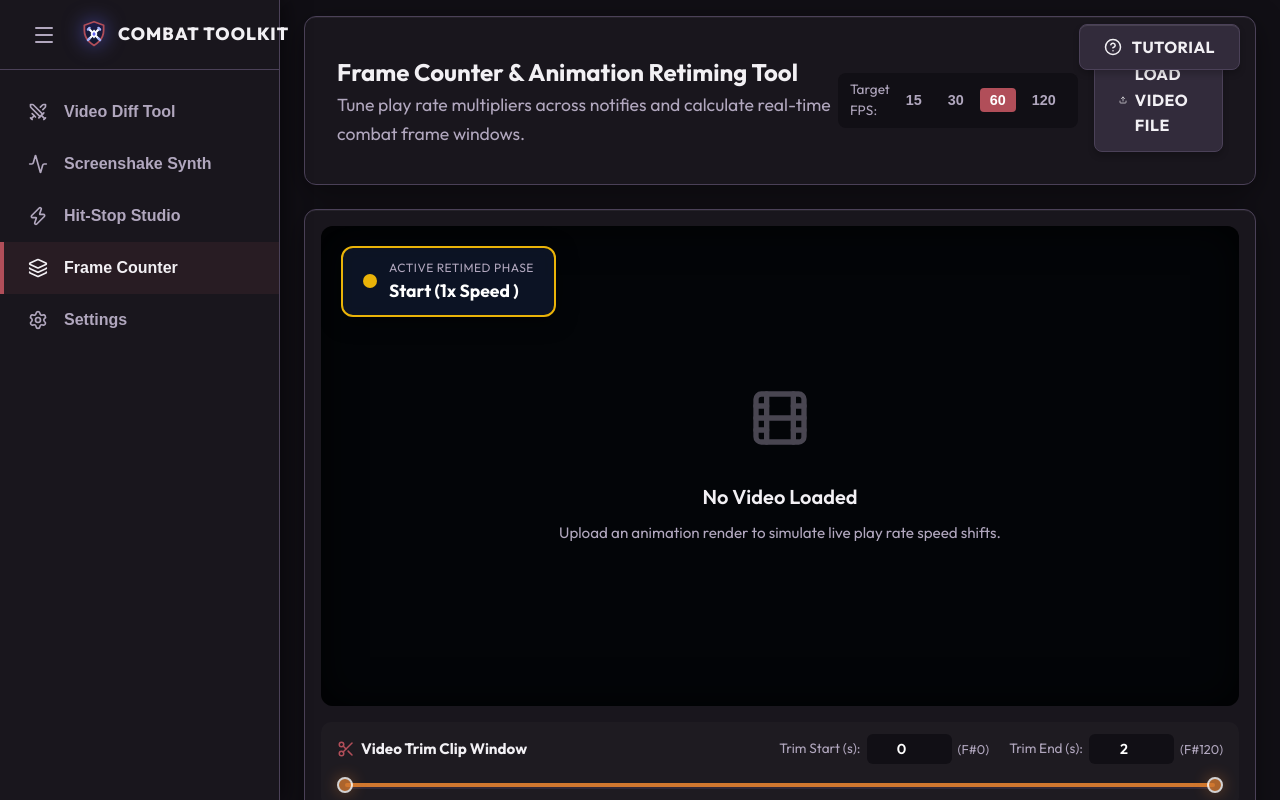
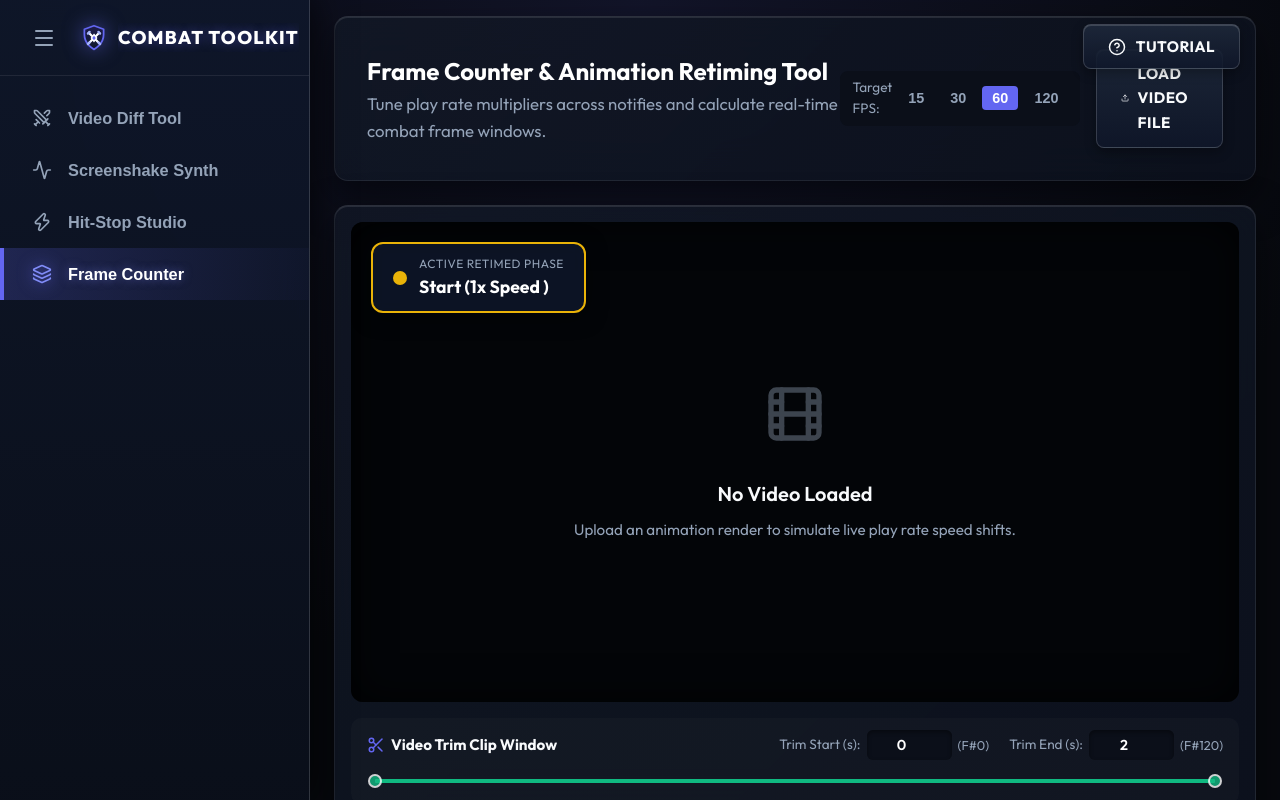
Before and after one commit to nadirlatif532/Video-diff-tool, a React (Vite) app: page / in a window 1280 px wide. Built offline with nearby package versions, Linux system fonts and the light colour scheme.

Commit message:
Widen sidebar to 310px, remove settings, and overhaul app styling with rich AAA 3D glassmorphic aesthetics

```diff
--- a/src/App.jsx
+++ b/src/App.jsx
@@ -106,14 +106,6 @@ export default function App() {
             <Layers size={20} />
             {sidebarOpen && <span>Frame Counter</span>}
           </button>
-
-          <button
-            className={`nav-item ${activeModule === 'settings' ? 'active' : ''}`}
-            onClick={() => setActiveModule('settings')}
-          >
-            <Settings size={20} />
-            {sidebarOpen && <span>Settings</span>}
-          </button>
         </nav>
       </aside>
 
@@ -140,14 +132,6 @@ export default function App() {
         {activeModule === 'screenshake' && <ScreenShakeTool />}
         {activeModule === 'hitstop' && <HitStopTool />}
         {activeModule === 'retime' && <AnimRetimeTool />}
-        {activeModule === 'settings' && (
-          <div className="app-container">
-            <div className="glass-panel">
-              <h2>Settings</h2>
-              <p className="subtitle">Module settings will go here.</p>
-            </div>
-          </div>
-        )}
       </main>
     </div>
   );
--- a/src/index.css
+++ b/src/index.css
@@ -1,53 +1,26 @@
 @import url('https://fonts.googleapis.com/css2?family=Outfit:wght@400;500;600;700;800&display=swap');
 
 :root {
-  /* Muted Olive */
-  --muted-olive-50: #f3f7ed; --muted-olive-100: #e7efdc; --muted-olive-200: #cfe0b8;
-  --muted-olive-300: #b6d095; --muted-olive-400: #9ec171; --muted-olive-500: #86b14e;
-  --muted-olive-600: #6b8e3e; --muted-olive-700: #506a2f; --muted-olive-800: #36471f;
-  --muted-olive-900: #1b2310; --muted-olive-950: #13190b;
+  /* Rich AAA Dark Theme Palette */
+  --bg-dark: #07090e;
+  --bg-main: #0b0f19;
+  --bg-panel: rgba(18, 24, 38, 0.75);
+  --bg-panel-solid: #121826;
+  --bg-panel-hover: rgba(30, 41, 59, 0.8);
 
-  /* Sandy Clay */
-  --sandy-clay-50: #faf1ea; --sandy-clay-100: #f6e4d5; --sandy-clay-200: #ecc9ac;
-  --sandy-clay-300: #e3ae82; --sandy-clay-400: #d99359; --sandy-clay-500: #d0772f;
-  --sandy-clay-600: #a66026; --sandy-clay-700: #7d481c; --sandy-clay-800: #533013;
-  --sandy-clay-900: #2a1809; --sandy-clay-950: #1d1107;
+  --border: rgba(255, 255, 255, 0.08);
+  --border-light: rgba(255, 255, 255, 0.16);
 
-  /* Toasted Almond */
-  --toasted-almond-50: #f8f2ed; --toasted-almond-100: #f0e4db; --toasted-almond-200: #e1cab7;
-  --toasted-almond-300: #d3af92; --toasted-almond-400: #c4956e; --toasted-almond-500: #b57a4a;
-  --toasted-almond-600: #91623b; --toasted-almond-700: #6d492c; --toasted-almond-800: #48311e;
-  --toasted-almond-900: #24180f; --toasted-almond-950: #19110a;
+  --text-main: #f8fafc;
+  --text-muted: #94a3b8;
+  --text-accent: #818cf8;
 
-  /* Wine Plum */
-  --wine-plum-50: #f7edee; --wine-plum-100: #efdcde; --wine-plum-200: #e0b8bd;
-  --wine-plum-300: #d0959c; --wine-plum-400: #c1717b; --wine-plum-500: #b14e59;
-  --wine-plum-600: #8e3e48; --wine-plum-700: #6a2f36; --wine-plum-800: #471f24;
-  --wine-plum-900: #231012; --wine-plum-950: #190b0d;
+  --primary: #6366f1;
+  --primary-hover: #4f46e5;
+  --primary-active: #4338ca;
 
-  /* Shadow Grey */
-  --shadow-grey-50: #f2f0f4; --shadow-grey-100: #e5e2e9; --shadow-grey-200: #cbc4d4;
-  --shadow-grey-300: #b1a7be; --shadow-grey-400: #978aa8; --shadow-grey-500: #7d6c93;
-  --shadow-grey-600: #645775; --shadow-grey-700: #4b4158; --shadow-grey-800: #322b3b;
-  --shadow-grey-900: #19161d; --shadow-grey-950: #110f15;
-
-  /* Semantic Mapping */
-  --bg-main: var(--shadow-grey-950);
-  --bg-panel: var(--shadow-grey-900);
-  --bg-panel-hover: var(--shadow-grey-800);
-  --border: var(--shadow-grey-700);
-  --border-light: var(--shadow-grey-600);
-
-  --text-main: var(--shadow-grey-50);
-  --text-muted: var(--shadow-grey-300);
-  --text-accent: var(--sandy-clay-300);
-
-  --primary: var(--wine-plum-500);
-  --primary-hover: var(--wine-plum-400);
-  --primary-active: var(--wine-plum-600);
-
-  --accent: var(--sandy-clay-500);
-  --success: var(--muted-olive-500);
+  --accent: #f59e0b;
+  --success: #10b981;
 }
 
 * {
@@ -59,9 +32,12 @@
 body {
   margin: 0;
   font-family: 'Outfit', system-ui, -apple-system, BlinkMacSystemFont, 'Segoe UI', Roboto, Oxygen, Ubuntu, Cantarell, 'Open Sans', 'Helvetica Neue', sans-serif;
-  background-color: var(--bg-main);
+  background-color: var(--bg-dark);
+  background-image: radial-gradient(circle at 50% 0%, rgba(99, 102, 241, 0.12) 0%, rgba(7, 9, 14, 1) 70%);
+  background-attachment: fixed;
   color: var(--text-main);
   line-height: 1.6;
+  -webkit-font-smoothing: antialiased;
 }
 
 /* Base App Layout */
@@ -71,19 +47,22 @@ body {
   overflow: hidden;
 }
 
+/* Wider, Richer Sidebar */
 .sidebar {
-  width: 280px;
-  background-color: var(--bg-panel);
-  border-right: 1px solid var(--border);
+  width: 310px;
+  background: linear-gradient(180deg, rgba(15, 23, 42, 0.95) 0%, rgba(10, 15, 26, 0.98) 100%);
+  backdrop-filter: blur(16px);
+  border-right: 1px solid var(--border-light);
   display: flex;
   flex-direction: column;
-  box-shadow: 4px 0 20px rgba(0,0,0,0.5);
+  box-shadow: 6px 0 30px rgba(0, 0, 0, 0.6);
   z-index: 50;
+  transition: width 0.25s cubic-bezier(0.4, 0, 0.2, 1);
 }
 .sidebar.collapsed { width: 80px; }
 
 .sidebar-header {
-  height: 70px;
+  height: 76px;
   display: flex;
   align-items: center;
   padding: 0 24px;
@@ -91,13 +70,14 @@ body {
   gap: 16px;
 }
 .sidebar-header h2 {
-  font-size: 1.1rem;
+  font-size: 1.15rem;
   font-weight: 800;
   text-transform: uppercase;
-  letter-spacing: 1px;
-  color: var(--text-main);
+  letter-spacing: 1.2px;
+  color: #fff;
   white-space: nowrap;
   overflow: hidden;
+  text-shadow: 0 0 12px rgba(99, 102, 241, 0.5);
 }
 .sidebar.collapsed .sidebar-header { padding: 0; justify-content: center; }
 
@@ -105,7 +85,7 @@ body {
   display: flex;
   align-items: center;
   gap: 16px;
-  padding: 16px 24px;
+  padding: 16px 28px;
   color: var(--text-muted);
   background: transparent;
   border: none;
@@ -113,19 +93,28 @@ body {
   cursor: pointer;
   width: 100%;
   text-align: left;
-  font-size: 1rem;
+  font-size: 1.02rem;
   font-weight: 600;
-  transition: all 0.2s;
+  transition: all 0.2s ease;
+  position: relative;
 }
 .sidebar.collapsed .nav-item { padding: 16px; justify-content: center; border-left: none; }
+
 .nav-item:hover {
-  background-color: var(--bg-panel-hover);
-  color: var(--text-main);
+  background: linear-gradient(90deg, rgba(255, 255, 255, 0.05) 0%, transparent 100%);
+  color: #fff;
 }
+
+/* Rich Active Nav Item with Glow */
 .nav-item.active {
-  background-color: rgba(177, 78, 89, 0.1); /* wine-plum-500 with opacity */
-  color: var(--text-main);
+  background: linear-gradient(90deg, rgba(99, 102, 241, 0.22) 0%, rgba(99, 102, 241, 0.03) 100%);
+  color: #fff;
   border-left-color: var(--primary);
+  text-shadow: 0 0 10px rgba(129, 140, 248, 0.5);
+}
+.nav-item.active svg {
+  color: var(--text-accent);
+  filter: drop-shadow(0 0 8px rgba(99, 102, 241, 0.8));
 }
 
 .main-content {
@@ -151,6 +140,12 @@ h1 {
   margin-bottom: 0.5rem;
 }
 
+h2 {
+  font-size: 1.5rem;
+  font-weight: 700;
+  color: #fff;
+}
+
 h3 {
   font-size: 1.1rem;
   text-transform: uppercase;
@@ -161,16 +156,23 @@ h3 {
 
 .subtitle {
   color: var(--text-muted);
-  font-size: 1.1rem;
+  font-size: 1.05rem;
 }
 
-/* Panels */
+/* Rich 3D Glassmorphic Panels */
 .glass-panel {
-  background: var(--bg-panel);
+  background: linear-gradient(135deg, rgba(18, 24, 38, 0.85) 0%, rgba(12, 17, 29, 0.92) 100%);
+  backdrop-filter: blur(20px);
   border: 1px solid var(--border);
-  border-radius: 12px;
+  border-top: 1px solid rgba(255, 255, 255, 0.12);
+  border-radius: 14px;
   padding: 32px;
-  box-shadow: 0 8px 30px rgba(0,0,0,0.4), inset 0 1px 0 rgba(255,255,255,0.05);
+  box-shadow: 0 16px 40px rgba(0, 0, 0, 0.5), inset 0 1px 0 rgba(255, 255, 255, 0.1);
+  transition: border-color 0.2s, box-shadow 0.2s;
+}
+
+.glass-panel:hover {
+  border-color: rgba(255, 255, 255, 0.14);
 }
 
 /* Inputs and Controls */
@@ -188,32 +190,34 @@ h3 {
   letter-spacing: 0.5px;
 }
 
-input[type="number"], select {
-  background: var(--shadow-grey-800);
+input[type="number"], input[type="text"], select {
+  background: rgba(15, 23, 42, 0.8);
   border: 1px solid var(--border);
   color: var(--text-main);
   padding: 12px 16px;
   font-size: 1rem;
   font-family: inherit;
   font-weight: 600;
-  border-radius: 6px;
+  border-radius: 8px;
   outline: none;
-  transition: border-color 0.2s, box-shadow 0.2s;
+  transition: all 0.2s ease;
+  box-shadow: inset 0 2px 4px rgba(0, 0, 0, 0.4);
 }
 
-input[type="number"]:focus, select:focus {
-  border-color: var(--accent);
-  box-shadow: 0 0 0 3px rgba(208, 119, 47, 0.2);
+input[type="number"]:focus, input[type="text"]:focus, select:focus {
+  border-color: var(--primary);
+  box-shadow: inset 0 2px 4px rgba(0, 0, 0, 0.4), 0 0 0 3px rgba(99, 102, 241, 0.25);
 }
 
-/* Buttons */
+/* Premium 3D Elevated Buttons */
 .btn {
-  background: var(--shadow-grey-800);
+  background: linear-gradient(180deg, rgba(30, 41, 59, 0.9) 0%, rgba(15, 23, 42, 0.9) 100%);
   color: var(--text-main);
-  border: 1px solid var(--border);
+  border: 1px solid var(--border-light);
+  border-top: 1px solid rgba(255, 255, 255, 0.2);
   padding: 12px 24px;
   font-family: inherit;
-  font-size: 1rem;
+  font-size: 0.95rem;
   font-weight: 700;
   border-radius: 8px;
   cursor: pointer;
@@ -221,35 +225,44 @@ input[type="number"]:focus, select:focus {
   align-items: center;
   justify-content: center;
   gap: 10px;
-  transition: all 0.2s ease-out;
-  box-shadow: 0 4px 6px rgba(0,0,0,0.2), inset 0 1px 0 rgba(255,255,255,0.1);
+  transition: all 0.2s cubic-bezier(0.4, 0, 0.2, 1);
+  box-shadow: 0 4px 12px rgba(0, 0, 0, 0.3), inset 0 1px 0 rgba(255, 255, 255, 0.15);
   text-transform: uppercase;
   letter-spacing: 0.5px;
 }
 
-.btn:hover {
-  background: var(--shadow-grey-700);
-  border-color: var(--border-light);
+.btn:hover:not(:disabled) {
+  background: linear-gradient(180deg, rgba(51, 65, 85, 0.95) 0%, rgba(30, 41, 59, 0.95) 100%);
+  border-color: rgba(255, 255, 255, 0.3);
   transform: translateY(-2px);
-  box-shadow: 0 6px 12px rgba(0,0,0,0.3), inset 0 1px 0 rgba(255,255,255,0.1);
+  box-shadow: 0 8px 20px rgba(0, 0, 0, 0.4), inset 0 1px 0 rgba(255, 255, 255, 0.25);
+  color: #fff;
 }
 
-.btn:active {
+.btn:active:not(:disabled) {
   transform: translateY(1px);
-  box-shadow: 0 1px 2px rgba(0,0,0,0.4);
+  box-shadow: 0 2px 4px rgba(0, 0, 0, 0.4);
 }
 
-.btn.primary {
-  background: var(--primary);
-  border-color: var(--wine-plum-400);
-  color: #fff;
-  box-shadow: 0 4px 15px rgba(177, 78, 89, 0.4), inset 0 1px 0 rgba(255,255,255,0.2);
+.btn:disabled {
+  opacity: 0.4;
+  cursor: not-allowed;
+  box-shadow: none;
 }
 
-.btn.primary:hover {
-  background: var(--primary-hover);
-  border-color: var(--wine-plum-300);
-  box-shadow: 0 6px 20px rgba(177, 78, 89, 0.6), inset 0 1px 0 rgba(255,255,255,0.2);
+/* Primary Vibrant Glowing Button */
+.btn-primary, .btn.primary {
+  background: linear-gradient(135deg, #6366f1 0%, #4f46e5 100%);
+  border-color: rgba(165, 180, 252, 0.4);
+  border-top-color: rgba(255, 255, 255, 0.4);
+  color: #fff;
+  box-shadow: 0 4px 20px rgba(99, 102, 241, 0.45), inset 0 1px 0 rgba(255, 255, 255, 0.3);
+}
+
+.btn-primary:hover:not(:disabled), .btn.primary:hover:not(:disabled) {
+  background: linear-gradient(135deg, #4f46e5 0%, #4338ca 100%);
+  border-color: rgba(165, 180, 252, 0.6);
+  box-shadow: 0 6px 25px rgba(99, 102, 241, 0.65), inset 0 1px 0 rgba(255, 255, 255, 0.4);
 }
 
 .icon-btn {
@@ -264,248 +277,37 @@ input[type="number"]:focus, select:focus {
   border-radius: 6px;
   transition: all 0.2s;
 }
+
 .icon-btn:hover {
-  background: var(--shadow-grey-800);
   color: var(--text-main);
+  background: rgba(255, 255, 255, 0.05);
 }
 
-.stack-btn {
-  background: var(--shadow-grey-800);
-  color: var(--text-muted);
-  border: 1px solid var(--border);
-  padding: 6px 16px;
-  font-family: inherit;
-  font-size: 0.85rem;
-  font-weight: 700;
-  border-radius: 6px;
-  cursor: pointer;
-  transition: all 0.2s;
-}
-
-.stack-btn:hover {
-  background: var(--shadow-grey-700);
-  color: var(--text-main);
-}
-
-.stack-btn.active {
-  background: var(--success);
-  color: #fff;
-  border-color: var(--muted-olive-400);
-  box-shadow: 0 0 15px rgba(134, 177, 78, 0.4);
-}
-
-/* Modals */
+/* Modal Overlay */
 .modal-overlay {
   position: fixed;
   inset: 0;
-  background: rgba(17, 15, 21, 0.85); /* shadow-grey-950 with opacity */
-  backdrop-filter: blur(4px);
+  background: rgba(3, 5, 8, 0.85);
+  backdrop-filter: blur(12px);
   display: flex;
   align-items: center;
   justify-content: center;
   z-index: 1000;
 }
+
 .modal-content {
-  background: var(--bg-panel);
-  border: 1px solid var(--border);
-  border-radius: 12px;
+  background: linear-gradient(135deg, #0f172a 0%, #090d16 100%);
+  border: 1px solid var(--border-light);
+  border-radius: 16px;
   padding: 40px;
   max-width: 600px;
   width: 90%;
-  box-shadow: 0 20px 50px rgba(0,0,0,0.8), inset 0 1px 0 rgba(255,255,255,0.05);
   position: relative;
+  box-shadow: 0 25px 50px rgba(0, 0, 0, 0.7), inset 0 1px 0 rgba(255, 255, 255, 0.15);
 }
+
 .modal-close {
   position: absolute;
   top: 20px;
   right: 20px;
 }
-
-/* Video Containers */
-.video-preview-container {
-  position: relative;
-  display: flex;
-  border-radius: 12px;
-  overflow: hidden;
-  box-shadow: 0 15px 40px rgba(0,0,0,0.6);
-  border: 1px solid var(--border);
-}
-
-/* Slider Overrides */
-.rc-slider-track { background-color: var(--accent) !important; }
-.rc-slider-handle {
-  border-color: #fff !important;
-  box-shadow: 0 0 15px rgba(208, 119, 47, 0.6) !important;
-  background-color: var(--accent) !important;
-  width: 16px !important;
-  height: 16px !important;
-  margin-top: -6px !important;
-}
-.rc-slider-rail { background-color: var(--shadow-grey-800) !important; box-shadow: inset 0 2px 4px rgba(0,0,0,0.3) !important; height: 6px !important; }
-
-/* Tooltips */
-.tooltip-wrap {
-  position: relative;
-  display: inline-flex;
-  align-items: center;
-  cursor: help;
-}
-.tooltip-wrap:hover .tooltip-content {
-  visibility: visible;
-  opacity: 1;
-}
-.tooltip-content {
-  visibility: hidden;
-  opacity: 0;
-  position: absolute;
-  bottom: 150%;
-  left: 50%;
-  transform: translateX(-50%);
-  background: var(--shadow-grey-800);
-  border: 1px solid var(--border-light);
-  color: var(--text-main);
-  padding: 12px 16px;
-  border-radius: 6px;
-  font-size: 0.85rem;
-  font-weight: 600;
-  text-transform: none;
-  letter-spacing: 0;
-  white-space: nowrap;
-  box-shadow: 0 10px 20px rgba(0,0,0,0.5);
-  z-index: 100;
-  transition: opacity 0.15s ease;
-  pointer-events: none;
-}
-.tooltip-content::after {
-  content: "";
-  position: absolute;
-  top: 100%;
-  left: 50%;
-  margin-left: -6px;
-  border-width: 6px;
-  border-style: solid;
-  border-color: var(--border-light) transparent transparent transparent;
-}
-
-/* Video Diff Tool & Generic Components Restored */
-
-.workspace {
-  display: grid;
-  grid-template-columns: 1fr 1fr;
-  gap: 32px;
-  margin-bottom: 32px;
-}
-
-.dropzone {
-  display: flex;
-  flex-direction: column;
-  align-items: center;
-  justify-content: center;
-  padding: 4rem 2rem;
-  border: 2px dashed var(--border);
-  border-radius: 12px;
-  background: var(--bg-panel);
-  color: var(--text-muted);
-  cursor: pointer;
-  transition: all 0.2s;
-  text-align: center;
-}
-
-.dropzone:hover {
-  border-color: var(--primary);
-  background: var(--bg-panel-hover);
-  color: var(--text-main);
-}
-
-.stack-toggle-overlay {
-  position: absolute;
-  top: 16px;
-  right: 16px;
-  display: flex;
-  gap: 8px;
-  z-index: 10;
-  background: var(--bg-panel);
-  padding: 8px;
-  border-radius: 8px;
-  border: 1px solid var(--border);
-  box-shadow: 0 4px 12px rgba(0,0,0,0.5);
-}
-
-.video-preview-container.vertical-stack {
-  flex-direction: column;
-}
-
-.video-half {
-  flex: 1;
-  position: relative;
-  min-height: 300px;
-  display: flex;
-  background: #000;
-}
-
-.video-half.vertical {
-  width: 100%;
-}
-
-.video-element {
-  width: 100%;
-  height: 100%;
-  background-color: #000;
-}
-
-.video-overlay-info {
-  position: absolute;
-  bottom: 16px;
-  left: 16px;
-  background: rgba(17, 15, 21, 0.8);
-  color: var(--accent);
-  padding: 4px 12px;
-  border-radius: 4px;
-  font-family: monospace;
-  font-size: 0.9rem;
-  font-weight: 700;
-  border: 1px solid var(--border);
-  pointer-events: none;
-}
-
-.actions-bar {
-  display: flex;
-  justify-content: flex-end;
-  gap: 16px;
-  margin-top: 24px;
-}
-
-.progress-container {
-  margin-top: 24px;
-}
-
-.progress-bar-bg {
-  height: 8px;
-  background: var(--bg-main);
-  border-radius: 4px;
-  overflow: hidden;
-  border: 1px solid var(--border);
-}
-
-.progress-bar-fill {
-  height: 100%;
-  width: 100%;
-  background: var(--success);
-  transform-origin: left;
-  transition: transform 0.3s ease-out;
-}
-
-.progress-text {
-  margin-top: 8px;
-  font-size: 0.9rem;
-  color: var(--text-muted);
-  text-align: right;
-}
-
-.spin {
-  animation: spin 2s linear infinite;
-}
-
-@keyframes spin {
-  100% { transform: rotate(360deg); }
-}
```
